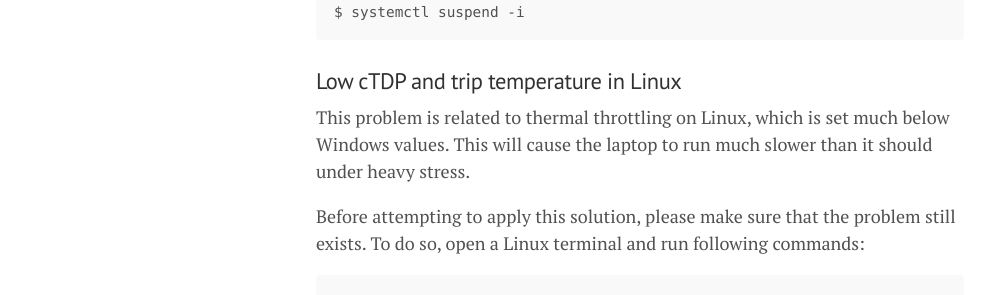
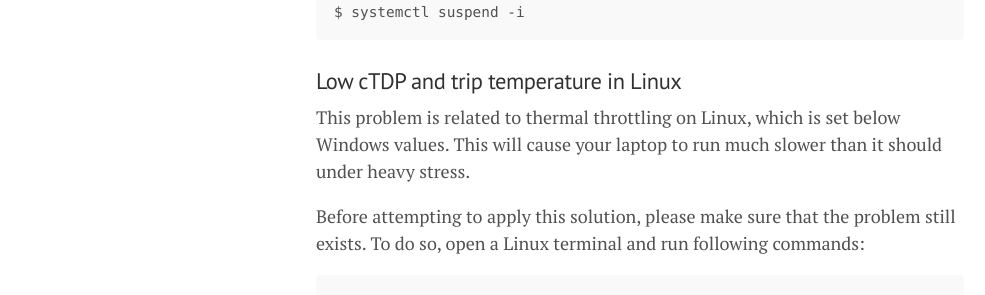
Before and after one commit to lgeurts/lgeurts.github.io, a Jekyll site: the page built from _posts/2021-10-15-ubuntu-setup-notes-for-x1-carbon-gen8.md, in a window 1280 px wide and 900 px high, scrolled down 337 px. Shown: the part 155-450 px from the top of the window, without its empty margins (0-985 px from the left). Built offline with Jekyll 4.4.1, drawn with Linux system fonts in a browser that asks for light colours; nearby versions of some CDN libraries; comment, search, counter and statistics services are not loaded.

Commit message:
Update 2021-10-15-ubuntu-setup-notes-for-x1-carbon-gen8.md

````diff
--- a/_posts/2021-10-15-ubuntu-setup-notes-for-x1-carbon-gen8.md
+++ b/_posts/2021-10-15-ubuntu-setup-notes-for-x1-carbon-gen8.md
@@ -21,7 +21,7 @@
 ```
 ### Low cTDP and trip temperature in Linux
 
-This problem is related to thermal throttling on Linux, which is set much below Windows values. This will cause the laptop to run much slower than it should under heavy stress.
+This problem is related to thermal throttling on Linux, which is set below Windows values. This will cause your laptop to run much slower than it should under heavy stress.
 
 Before attempting to apply this solution, please make sure that the problem still exists. To do so, open a Linux terminal and run following commands:
 ```
````
